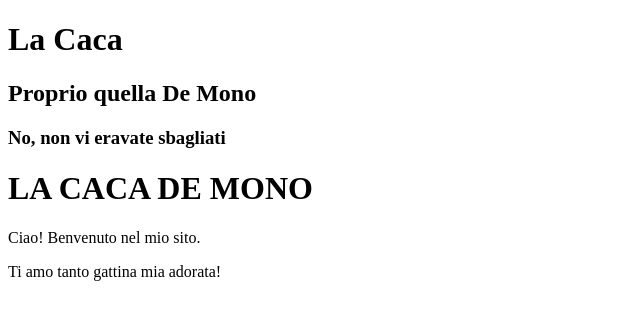
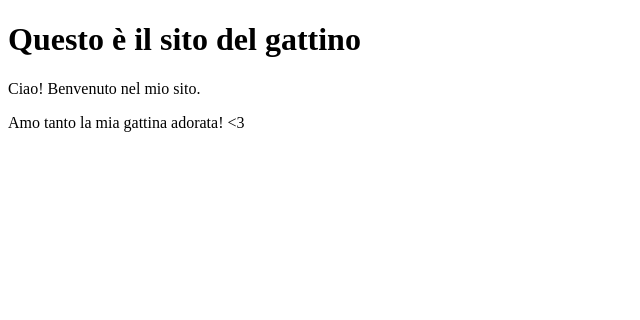
Before and after one commit to tommasolunghi/tommasolunghi.github.io, a plain HTML site: page index.html in a window 1280 px wide. Shown: the whole page, without its empty margins (0-640 px from the left). Drawn offline with Linux system fonts and the light colour scheme.

Commit message:
Dichiarazione di amore

```diff
--- a/index.html
+++ b/index.html
@@ -8,22 +8,12 @@
 
   <body>
     <h1>
-      La Caca
+      Questo è il sito del gattino
     </h1>
-    <h2>
-      Proprio quella De Mono
-    </h2>
-    <h3>
-      No, non vi eravate sbagliati
-    </h3>
-    <h1>
-      LA CACA DE MONO
-    </h1>
-    <p>
       Ciao! Benvenuto nel mio sito.
     </p>
     <p>
-      Ti amo tanto gattina mia adorata!
+      Amo tanto la mia gattina adorata! <3
     </p>
 
   </body>
```
